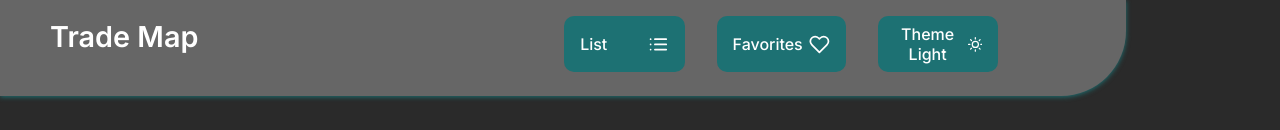
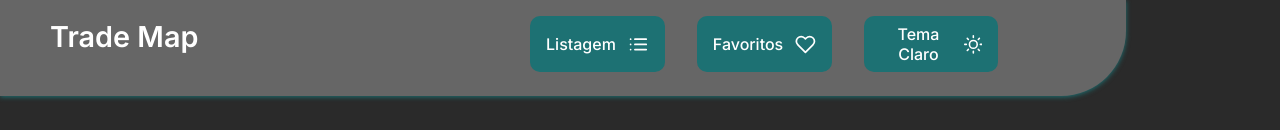
Before and after one commit to TradeMap-Code/desafio-frontend, a React (Create React App) app: page / in a window 1280 px wide. Shown: the top 130 px of the page. Built offline with nearby package versions, Linux system fonts and the light colour scheme.

Commit message:
fix: alterando textos dos butões do header pra português

```diff
--- a/src/components/Header.tsx
+++ b/src/components/Header.tsx
@@ -34,7 +34,7 @@ const Header: React.FC = () => {
             className={history.location.pathname === '/' ? styles.buttonDisabled : undefined}
             onClick={() => history.push('/')}
           >
-            List
+            Listagem
             <FiList />
           </Button>
           <Button
@@ -42,11 +42,11 @@ const Header: React.FC = () => {
             className={history.location.pathname === '/favorites' ? styles.buttonDisabled : undefined}
             onClick={() => history.push('/favorites')}
           >
-            Favorites
+            Favoritos
             <FiHeart />
           </Button>
           <Button onClick={() => handleChangeTheme(theme === 'themeDark' ? 'themeLight' : 'themeDark')}>
-            {theme === 'themeDark' ? 'Theme Light' : 'Theme Dark'}
+            {theme === 'themeDark' ? 'Tema Claro' : 'Tema Escuro'}
             {theme === 'themeDark' ? <FiSun /> : <FiMoon />}
           </Button>
         </div>
--- a/src/pages/Favorites.tsx
+++ b/src/pages/Favorites.tsx
@@ -75,7 +75,7 @@ const Favorites: React.FC = () => {
           ))
         ) : (
           <div>
-            No Favorites stocks
+            Sem favoritos
           </div>
         )}
       </div>
```
Also changed, not shown: 2 other files (tests, documents, lock files or other folders).
